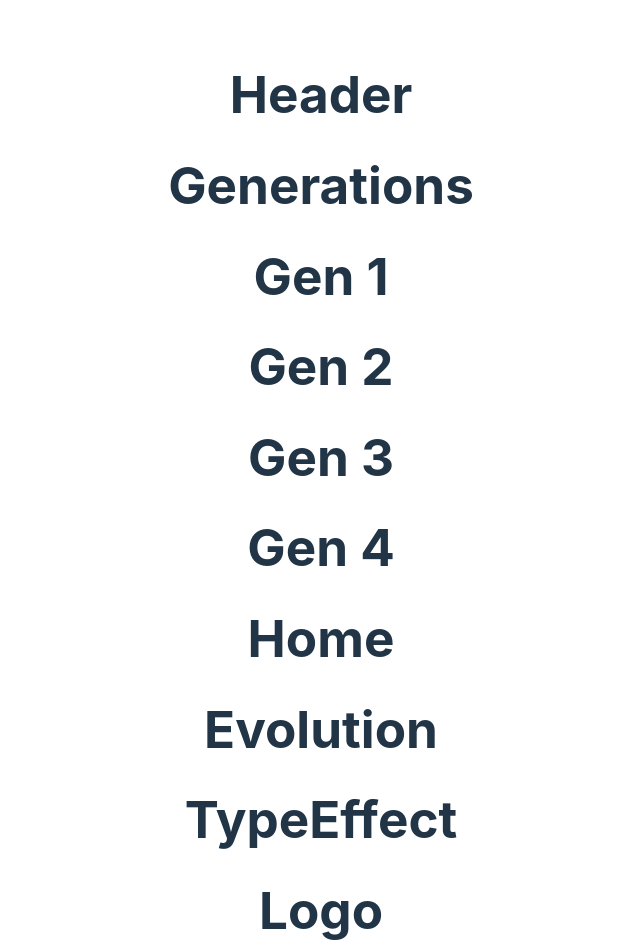
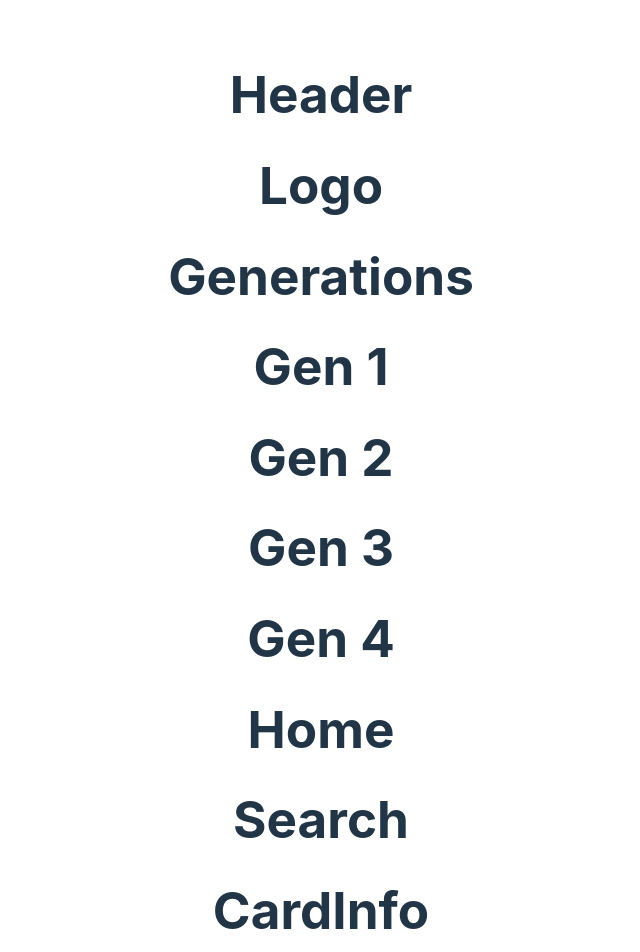
Before and after one commit to KrismarvelTicoalu/Exercise-10, a React (Vite) app: page / in a window 1280 px wide. Shown: the top 952 px of the page, without its empty margins (319-959 px from the left). Built offline with nearby package versions, Linux system fonts and the light colour scheme.

Commit message:
fix title props

```diff
--- a/src/components/Card-info/index.jsx
+++ b/src/components/Card-info/index.jsx
@@ -1,3 +1,4 @@
+/* eslint-disable react/prop-types */
 import Evolution from "../Evolution"
 import TypeEffect from "../Type-Effect"
 import Logo_CardInfo from "../Logo(Card-Info)"
--- a/src/components/Header/index.jsx
+++ b/src/components/Header/index.jsx
@@ -6,7 +6,7 @@ function Header(props) {
 
     <div>
       <h1>{props.title}</h1>
-      <Logo/>
+      <Logo title="Logo"/>
       <Generations/>
     </div>
 
--- a/src/components/Home/index.jsx
+++ b/src/components/Home/index.jsx
@@ -5,8 +5,8 @@ function Home(props) {
     return (
       <div>
         <h1>{props.title}</h1>
-        <Search/>
-        <CardInfo/>
+        <Search title="Search"/>
+        <CardInfo title="CardInfo"/>
       </div>
     )
   }
--- a/src/components/logo/index.jsx
+++ b/src/components/logo/index.jsx
@@ -1,3 +1,4 @@
+/* eslint-disable react/prop-types */
 function Logo(props) {
     return <h1>{props.title}</h1>
   }
```
